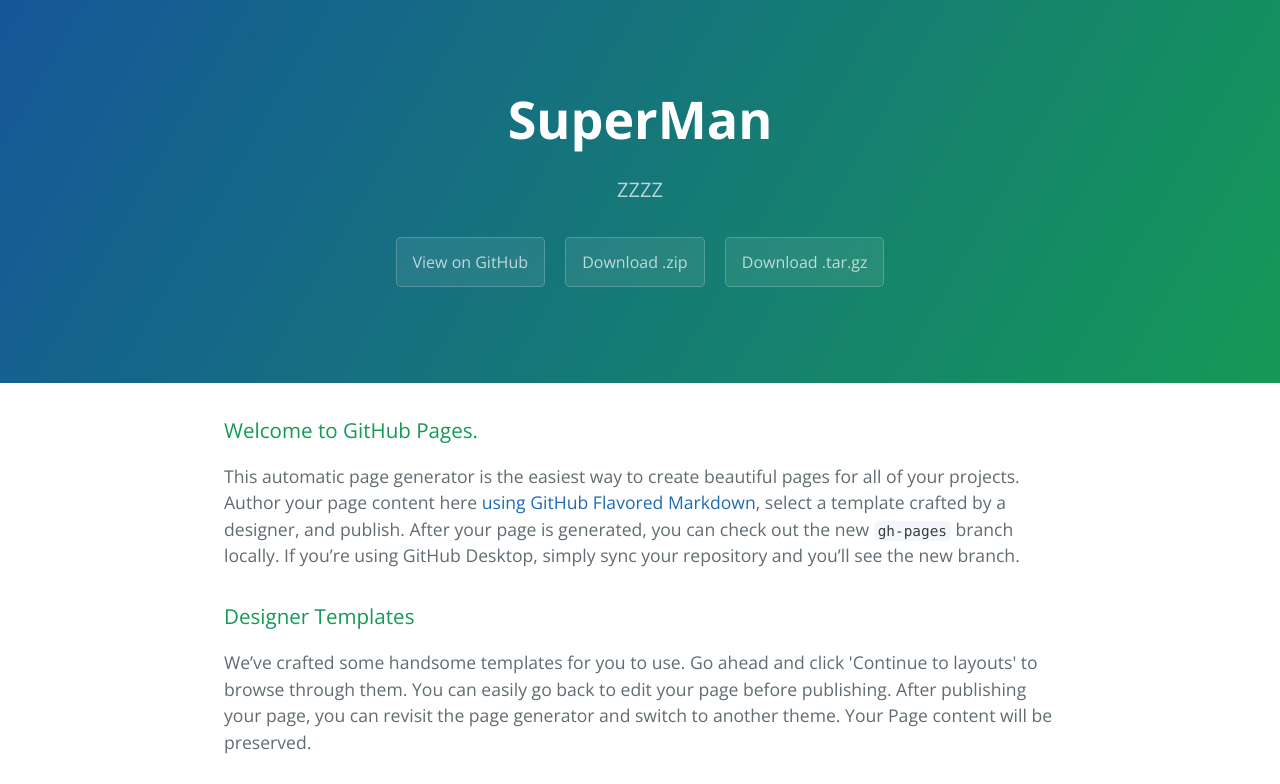
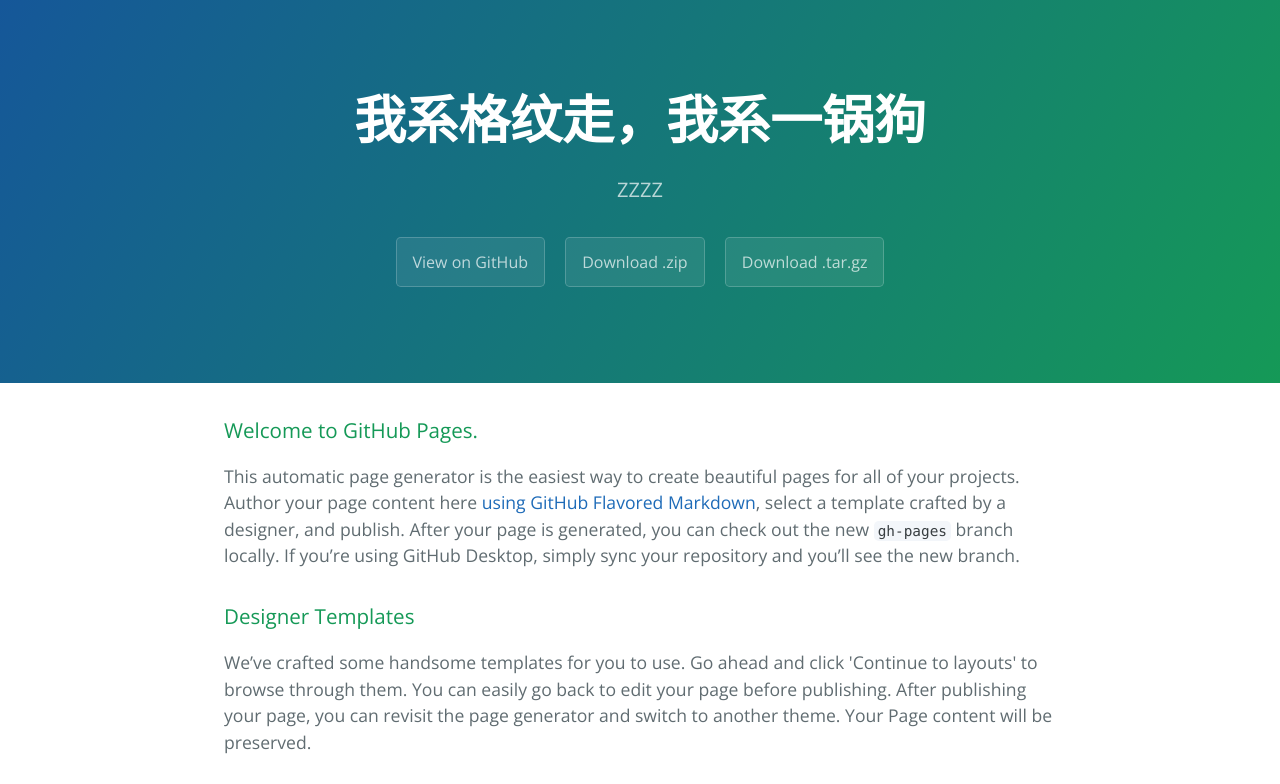
Before and after one commit to MonsterZuyi/ZZZZ, a plain HTML site: page index.html in a window 1280 px wide. Shown: the top 784 px of the page. Drawn offline with nearby package versions, Linux system fonts and the light colour scheme.

```diff
--- a/index.html
+++ b/index.html
@@ -11,7 +11,7 @@
   </head>
   <body>
     <section class="page-header">
-      <h1 class="project-name">SuperMan</h1>
+      <h1 class="project-name">我系格纹走，我系一锅狗</h1>
       <h2 class="project-tagline">ZZZZ</h2>
       <a href="https://github.com/MonsterZuyi/ZZZZ" class="btn">View on GitHub</a>
       <a href="https://github.com/MonsterZuyi/ZZZZ/zipball/master" class="btn">Download .zip</a>
```
